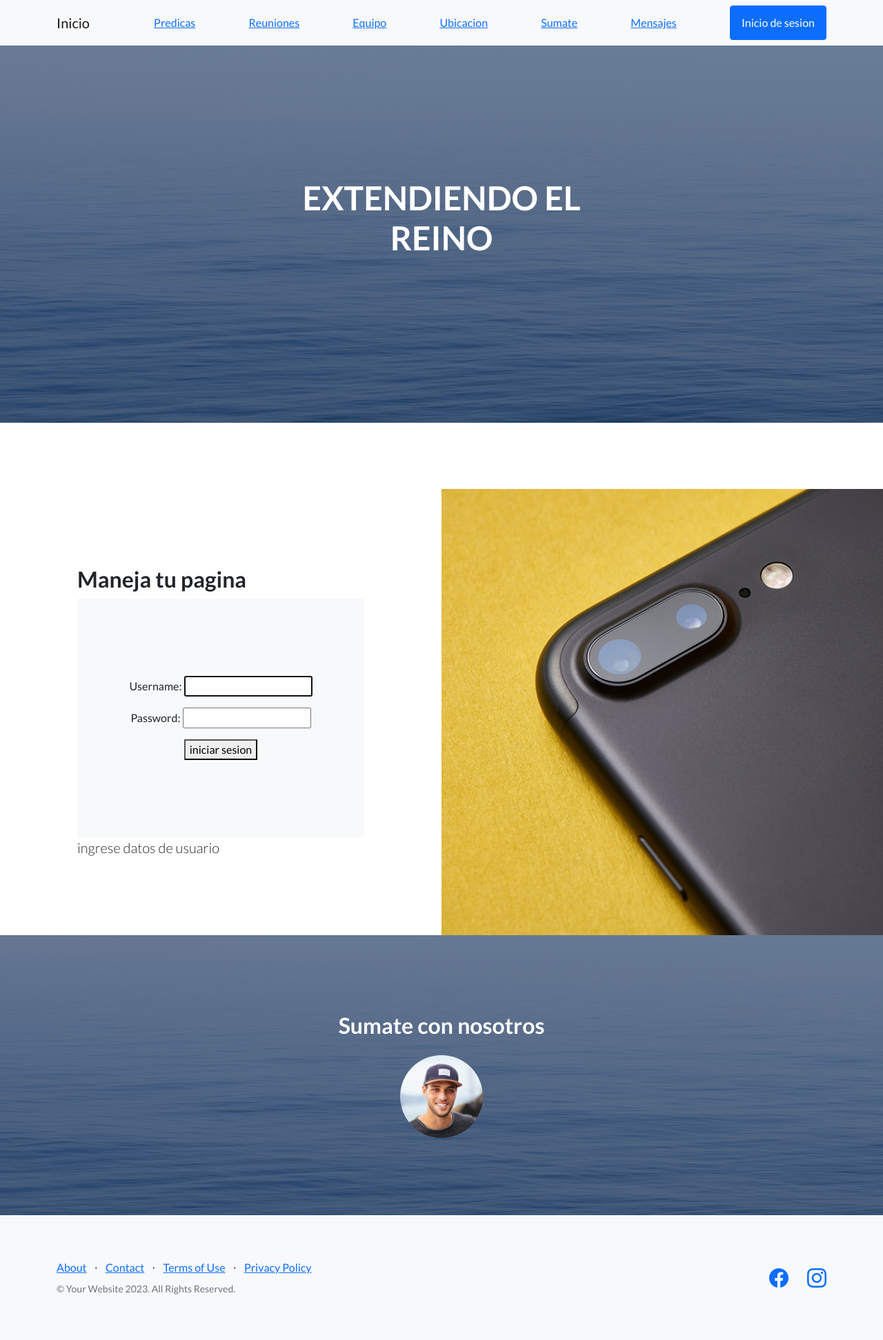
After one commit to Jairo1824/ExtendiendoRepositorio, a Django app: page /login/ in a window 1280 px wide. The commit adds this page. Shown: the whole page at 69% size. Run offline with Django 4.2, Linux system fonts and the light colour scheme; some libraries are stand-ins or nearby versions.

Commit message:
cambiamos el login de app

```diff
--- a/AppGeneral/Templates/leer-personas.html
+++ b/AppGeneral/Templates/leer-personas.html
@@ -13,6 +13,8 @@
                     <li>{{p.email}}</li>
                     <button>
                         <a href= "{% url 'eliminar-personas' p.email %}" >Eliminar</a>
+                        <a href= "{% url 'editar-personas' p.email %}" >Editar</a>
+
                     </button>
                     {% endfor %}
                 </h2>
--- /dev/null
+++ b/AppGeneral/Templates/login.html
@@ -0,0 +1,44 @@
+{% extends "padre.html" %}
+{% load static %}
+
+
+{% block image %}
+
+<section class="showcase">
+    <div class="container-fluid p-0">
+        <div class="row g-0">
+            <div class="col-lg-6 order-lg-2 text-white showcase-img" style="background-image: url('{% static "assets/img/bg-showcase-1.jpg" %}')"></div>
+            <div class="col-lg-6 order-lg-1 my-auto showcase-text">
+                <h2>Maneja tu pagina</h2>
+                        <!-- Icons Grid-->
+        <section class="features-icons bg-light text-center">
+            <div class="container">
+                <div class="row">
+                    <div class="col-lg-12">
+                        {%if mensaje%}
+
+                        <p style="color: red;" >{{ mensaje }} </p>
+
+                        {% endif %}
+                        <form action="" method="post">
+
+                            {% csrf_token %}
+
+                            {{form.as_p}}
+
+                            <button type="submit"> iniciar sesion </button>
+
+
+                        </form>
+
+                    </div>
+
+                </div>
+            </div>
+        </section>
+                <p class="lead mb-0">   ingrese datos de usuario </p>
+            </div>
+        </div>
+
+
+{% endblock image %}
--- a/AppGeneral/Templates/padre.html
+++ b/AppGeneral/Templates/padre.html
@@ -30,7 +30,7 @@
 
 
 
-                <a class="btn btn-primary" href="#signup">Inicio de sesion</a>
+                <a class="btn btn-primary" href="login/">Inicio de sesion</a>
 
             </div>
         </nav>
--- a/AppGeneral/urls.py
+++ b/AppGeneral/urls.py
@@ -10,6 +10,10 @@ urlpatterns = [
     path("sumate/",views.sumate,name="sumate"),
     path("leer-personas/",views.leer_personas,name="leer-personas"),
     path("eliminar-personas/<persona_email>",views.eliminar_personas,name="eliminar-personas"),
+    path("editar-personas/<persona_email>",views.editar_personas,name="editar-personas"),
+    path("login/",views.login_request,name="login"),
+
+
 
 
 ]
--- a/AppGeneral/views.py
+++ b/AppGeneral/views.py
@@ -4,6 +4,8 @@ from django.template import loader, Template,Context
 from AppGeneral.forms import *
 from AppGeneral.models import *
 from django.shortcuts import redirect
+from django.contrib.auth.forms import AuthenticationForm
+from django.contrib.auth import login, logout, authenticate
 # Create your views here.
 
 
@@ -75,3 +77,69 @@ def eliminar_personas(request,persona_email):
     contexto={"personas":personas}
 
     return render(request,"leer-personas.html",contexto)
+
+
+#poner el login required
+def editar_personas(request, persona_email):
+
+    # Recibe el nombre del profesor que vamos a modificar
+    persona = Persona.objects.get(email=persona_email)
+
+    # Si es metodo POST hago lo mismo que el agregar
+    if request.method == 'POST':
+
+        # aquí mellega toda la información del html
+        miFormulario = persona_formulario(request.POST)
+
+        print(miFormulario)
+
+        if miFormulario.is_valid:  # Si pasó la validación de Django
+
+            informacion = miFormulario.cleaned_data
+
+            persona.nombre = informacion['nombre']
+            persona.apellido = informacion['apellido']
+            persona.fecha_nacimiento = informacion['fecha_nacimiento']
+            persona.email = informacion['email']
+
+            persona.save()
+
+            # Vuelvo al inicio o a donde quieran
+            return redirect('leer-personas')
+    # En caso que no sea post
+    else:
+        # Creo el formulario con los datos que voy a modificar
+        miFormulario = persona_formulario(initial={'nombre': persona.nombre, 'apellido': persona.apellido,
+                                                   'fecha_nacimiento': persona.fecha_nacimiento,'email': persona.email })
+
+    # Voy al html que me permite editar
+    return render(request, "editar-personas.html", {"miFormulario": miFormulario, "persona_email": persona.email})
+
+
+
+def login_request(request):
+
+    if request.method == 'POST':
+        form = AuthenticationForm(request, data = request.POST)
+
+        if form.is_valid():  # Si pasó la validación de Django
+
+            usuario = form.cleaned_data.get('username')
+            contrasenia = form.cleaned_data.get('password')
+
+            user = authenticate(username= usuario, password=contrasenia)
+
+            if user is not None:
+                login(request, user)
+
+                return render(request, "inicio.html", {"mensaje":f"Bienvenido {usuario}"})
+            else:
+                return render(request, "inicio.html", {"mensaje":"Datos incorrectos"})
+
+        else:
+
+            return render(request, "inicio.html", {"mensaje":"Formulario erroneo"})
+
+    form = AuthenticationForm()
+
+    return render(request, "login.html",{"form":form})
```
Also changed, not shown: AppGeneral/Templates/editar-personas.html (added, +40 -0 lines), AppGeneral/Templates/logout.html (added, +22 -0 lines), AppGeneral/Templates/saludo.html (deleted, +0 -18 lines), db.sqlite3.
